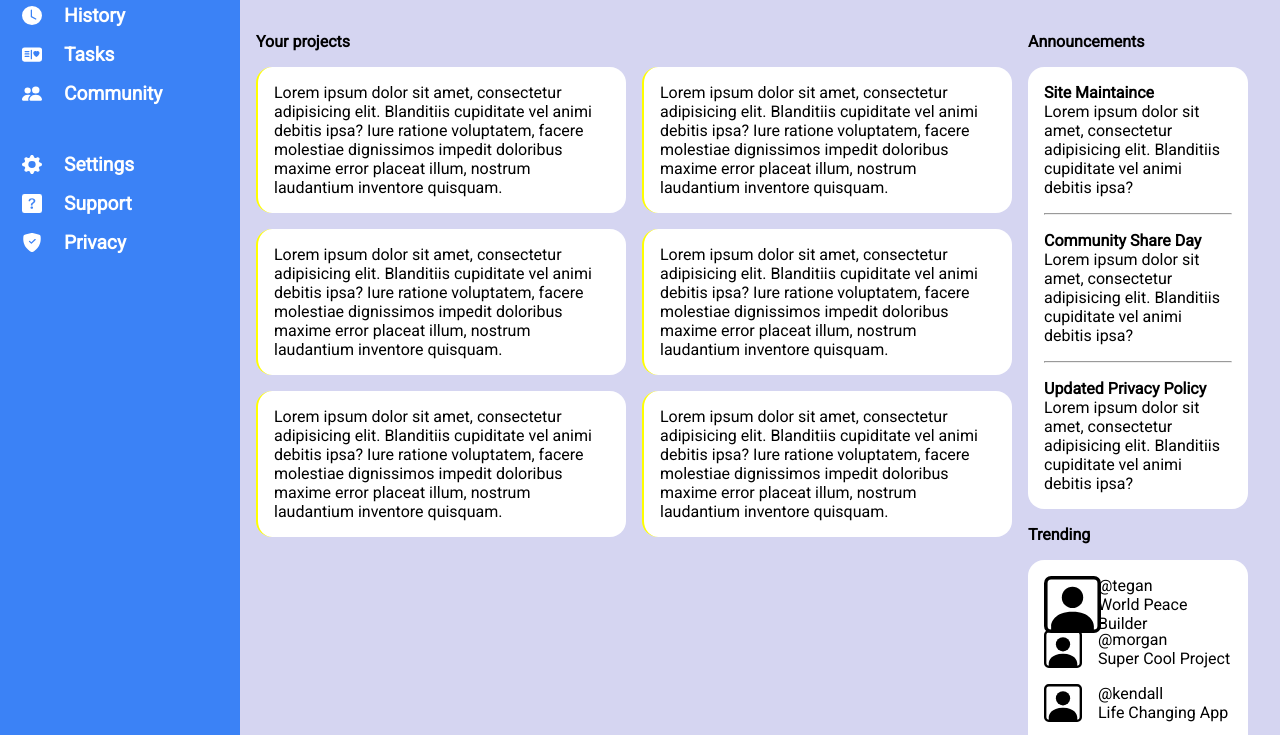
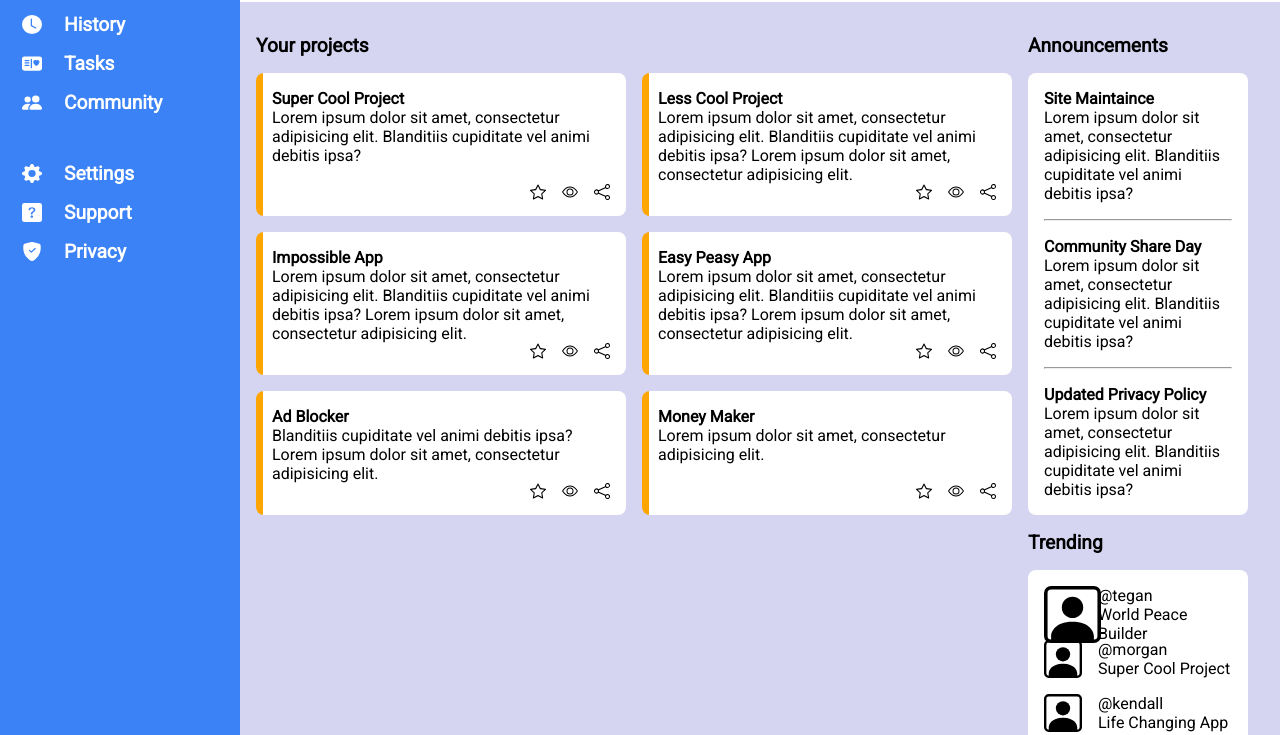
Before and after one commit to goran1010/Project-Admin-Dashboard, a plain HTML site: page index.html in a window 1280 px wide. Shown: the part 206-941 px from the top of the page. Drawn offline with Linux system fonts and the light colour scheme.

Commit message:
Finish all HTML and CSS

```diff
--- a/index.html
+++ b/index.html
@@ -91,40 +91,94 @@
           <p>Your projects</p>
           <div class="articles">
             <div class="article-item">
-              Lorem ipsum dolor sit amet, consectetur adipisicing elit.
-              Blanditiis cupiditate vel animi debitis ipsa? Iure ratione
-              voluptatem, facere molestiae dignissimos impedit doloribus maxime
-              error placeat illum, nostrum laudantium inventore quisquam.
+              <div>
+                <p>Super Cool Project</p>
+                <p>
+                  Lorem ipsum dolor sit amet, consectetur adipisicing elit.
+                  Blanditiis cupiditate vel animi debitis ipsa?
+                </p>
+              </div>
+              <div class="share">
+                <img src="./icons/star.svg" alt="" /><img
+                  src="./icons/eye.svg"
+                  alt=""
+                /><img src="./icons/share.svg" alt="" />
+              </div>
             </div>
             <div class="article-item">
-              Lorem ipsum dolor sit amet, consectetur adipisicing elit.
-              Blanditiis cupiditate vel animi debitis ipsa? Iure ratione
-              voluptatem, facere molestiae dignissimos impedit doloribus maxime
-              error placeat illum, nostrum laudantium inventore quisquam.
+              <div>
+                <p>Less Cool Project</p>
+                <p>
+                  Lorem ipsum dolor sit amet, consectetur adipisicing elit.
+                  Blanditiis cupiditate vel animi debitis ipsa? Lorem ipsum
+                  dolor sit amet, consectetur adipisicing elit.
+                </p>
+              </div>
+              <div class="share">
+                <img src="./icons/star.svg" alt="" /><img
+                  src="./icons/eye.svg"
+                  alt=""
+                /><img src="./icons/share.svg" alt="" />
+              </div>
             </div>
             <div class="article-item">
-              Lorem ipsum dolor sit amet, consectetur adipisicing elit.
-              Blanditiis cupiditate vel animi debitis ipsa? Iure ratione
-              voluptatem, facere molestiae dignissimos impedit doloribus maxime
-              error placeat illum, nostrum laudantium inventore quisquam.
+              <div>
+                <p>Impossible App</p>
+                <p>
+                  Lorem ipsum dolor sit amet, consectetur adipisicing elit.
+                  Blanditiis cupiditate vel animi debitis ipsa? Lorem ipsum
+                  dolor sit amet, consectetur adipisicing elit.
+                </p>
+              </div>
+              <div class="share">
+                <img src="./icons/star.svg" alt="" /><img
+                  src="./icons/eye.svg"
+                  alt=""
+                /><img src="./icons/share.svg" alt="" />
+              </div>
             </div>
             <div class="article-item">
-              Lorem ipsum dolor sit amet, consectetur adipisicing elit.
-              Blanditiis cupiditate vel animi debitis ipsa? Iure ratione
-              voluptatem, facere molestiae dignissimos impedit doloribus maxime
-              error placeat illum, nostrum laudantium inventore quisquam.
+              <div>
+                <p>Easy Peasy App</p>
+                <p>
+                  Lorem ipsum dolor sit amet, consectetur adipisicing elit.
+                  Blanditiis cupiditate vel animi debitis ipsa? Lorem ipsum
+                  dolor sit amet, consectetur adipisicing elit.
+                </p>
+              </div>
+              <div class="share">
+                <img src="./icons/star.svg" alt="" /><img
+                  src="./icons/eye.svg"
+                  alt=""
+                /><img src="./icons/share.svg" alt="" />
+              </div>
             </div>
             <div class="article-item">
-              Lorem ipsum dolor sit amet, consectetur adipisicing elit.
-              Blanditiis cupiditate vel animi debitis ipsa? Iure ratione
-              voluptatem, facere molestiae dignissimos impedit doloribus maxime
-              error placeat illum, nostrum laudantium inventore quisquam.
+              <div>
+                <p>Ad Blocker</p>
+                <p>
+                  Blanditiis cupiditate vel animi debitis ipsa? Lorem ipsum
+                  dolor sit amet, consectetur adipisicing elit.
+                </p>
+              </div>
+              <div class="share">
+                <img src="./icons/star.svg" alt="" /><img
+                  src="./icons/eye.svg"
+                  alt=""
+                /><img src="./icons/share.svg" alt="" />
+              </div>
             </div>
             <div class="article-item">
-              Lorem ipsum dolor sit amet, consectetur adipisicing elit.
-              Blanditiis cupiditate vel animi debitis ipsa? Iure ratione
-              voluptatem, facere molestiae dignissimos impedit doloribus maxime
-              error placeat illum, nostrum laudantium inventore quisquam.
+              <div>
+                <p>Money Maker</p>
+                <p>Lorem ipsum dolor sit amet, consectetur adipisicing elit.</p>
+              </div>
+              <div class="share">
+                <img src="./icons/star.svg" alt="" /><img
+                  src="./icons/eye.svg"
+                  alt=""
+                /><img src="./icons/share.svg" alt="" />
+              </div>
             </div>
           </div>
         </div>
--- a/styles.css
+++ b/styles.css
@@ -36,6 +36,9 @@ body {
 .top-icon > img {
   height: 1.5em;
   fill: white;
+}
+.dashboard {
+  font-size: 2rem;
 }
 .sidebar-icon {
   display: grid;
@@ -97,6 +100,7 @@ input:focus {
   justify-content: end;
   justify-items: center;
   gap: 2em;
+  font-weight: bold;
 }
 .notification-bell img {
   height: 1.5em;
@@ -129,6 +133,7 @@ button {
   color: white;
   border: none;
   min-width: 8em;
+  font-weight: bold;
 }
 .main {
   display: grid;
@@ -146,9 +151,26 @@ button {
 }
 .article-item {
   background-color: white;
-  border-radius: 1rem;
+  border-radius: 8px;
   padding: 1rem;
-  border-left: 2px solid yellow;
+  background: linear-gradient(
+    to right,
+    orange,
+    orange 7px,
+    #ffffff 7px,
+    #ffffff 100%
+  );
+  display: grid;
+  grid-template-rows: 1fr auto;
+}
+.article-item > div > p:first-child {
+  font-weight: bold;
+}
+.share {
+  justify-self: end;
+  display: grid;
+  gap: 1rem;
+  grid-template-columns: repeat(3, 1fr);
 }
 .trending {
   display: grid;
@@ -165,7 +187,7 @@ button {
 }
 .announcement-item {
   background-color: white;
-  border-radius: 1em;
+  border-radius: 8px;
   padding: 1rem;
   display: grid;
 
@@ -173,7 +195,7 @@ button {
 }
 .trending-item {
   background-color: white;
-  border-radius: 1em;
+  border-radius: 8px;
   padding: 1rem;
   display: grid;
   grid-auto-rows: 1fr;
@@ -183,6 +205,7 @@ button {
 .articles-container > p,
 .trending-container > p {
   font-weight: bold;
+  font-size: 1.2rem;
 }
 .announcement-container > p:first-child {
   font-weight: bold;
```
Also changed, not shown: icons/eye.svg (added), icons/share.svg (added), icons/star.svg (added).
